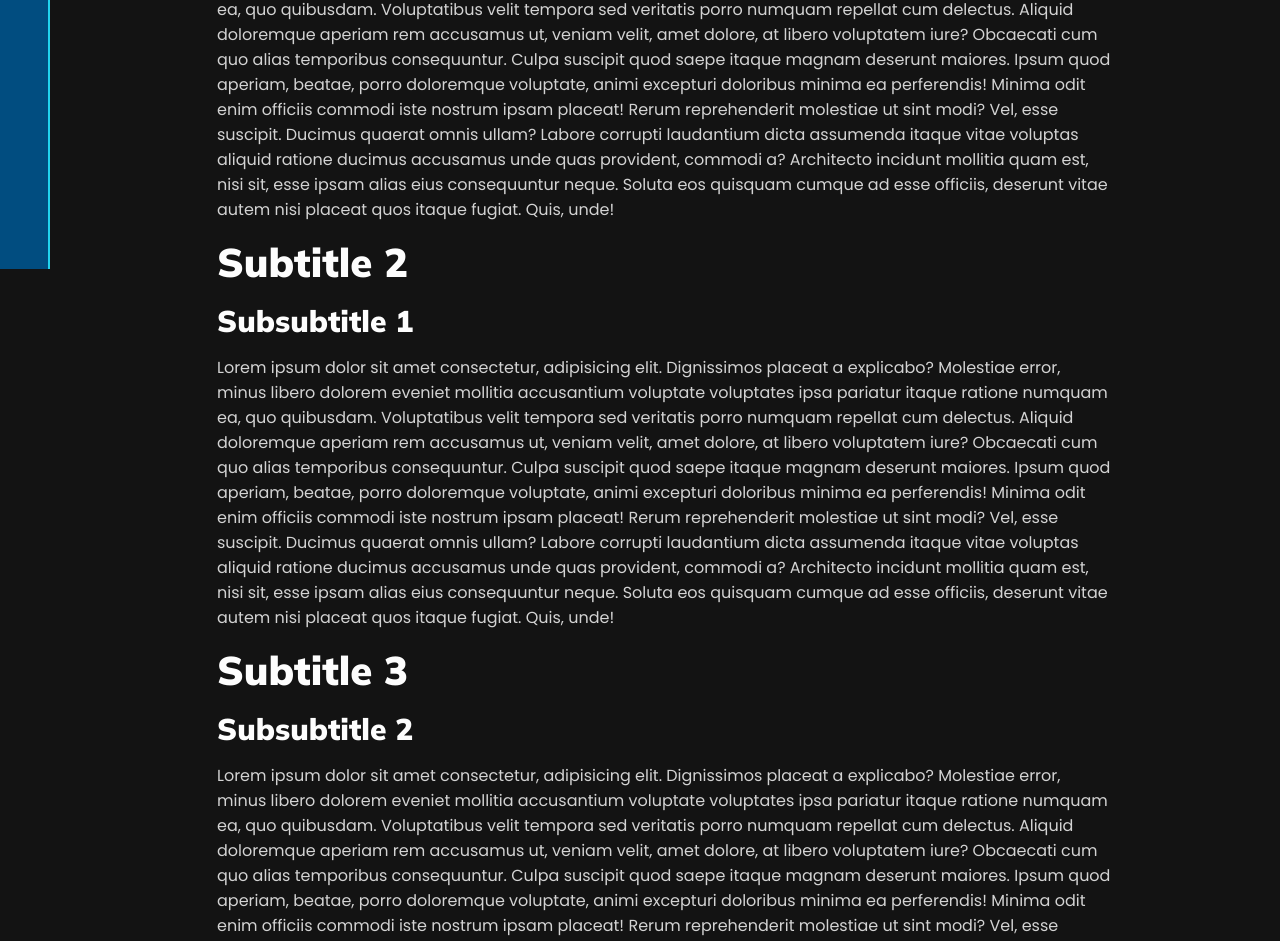
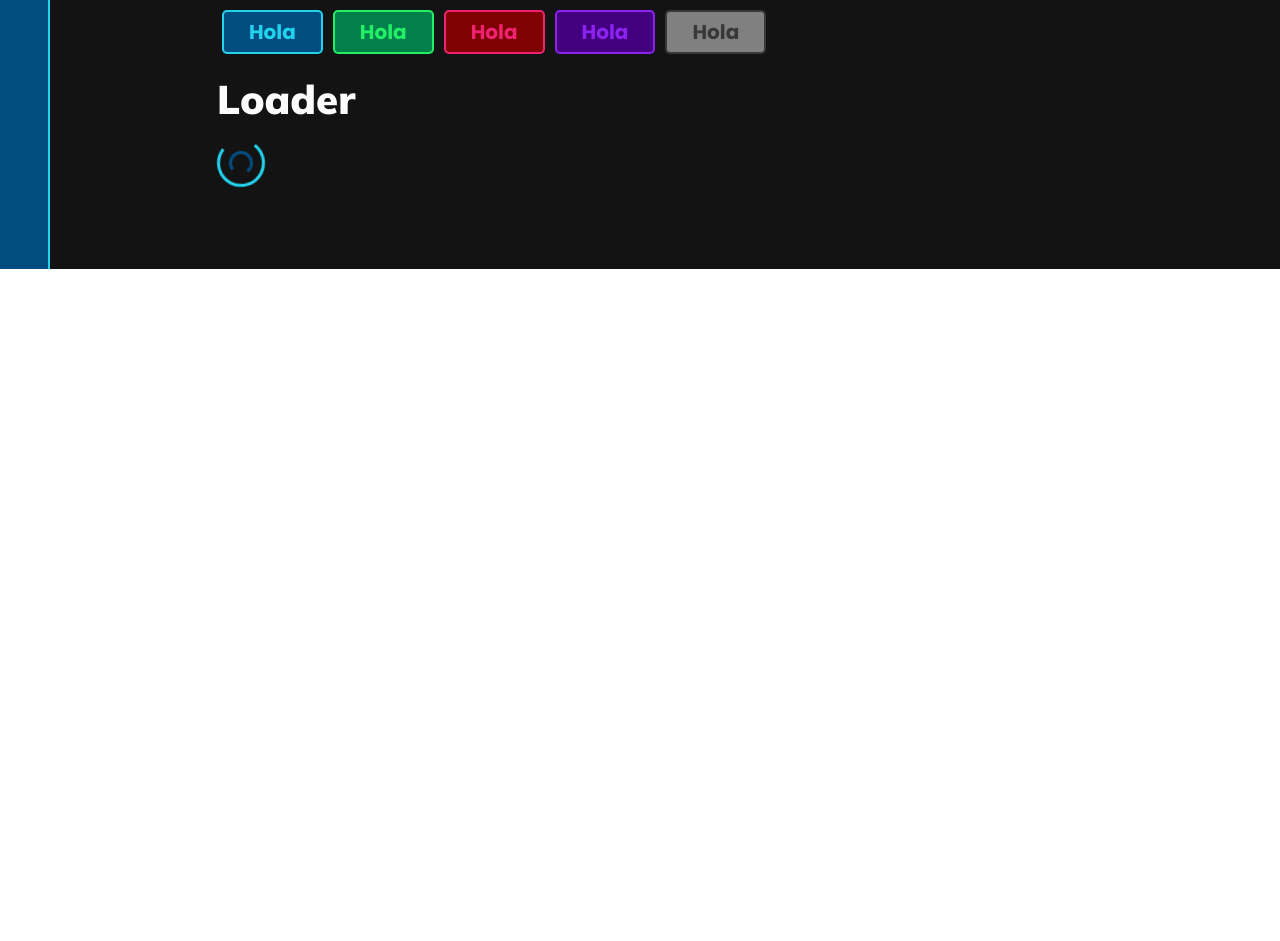
Before and after one commit to irenealcaine/sidebar-template, a React (Create React App) app: page / in a window 1280 px wide. Shown: the part 531-1472 px from the top of the page. After the commit the page ends 800 px from the top, so only its background shows below. Built offline with nearby package versions, Linux system fonts and the light colour scheme.

Commit message:
Update 6 files

```diff
--- /dev/null
+++ b/src/Components/Button/Button.jsx
@@ -0,0 +1,21 @@
+import "./Button.scss";
+import { DarkModeContext } from "../../Context/darkModeContext";
+import { useContext } from "react";
+
+const Button = ({ value, onClick, className, color, disabled }) => {
+  const { darkMode } = useContext(DarkModeContext);
+
+  return (
+    <button
+      onClick={onClick}
+      className={`button ${!disabled ? color : "disabled"} ${className} ${
+        darkMode ? "dark" : ""
+      }`}
+      disabled={disabled}
+    >
+      {value}
+    </button>
+  );
+};
+
+export default Button;
--- /dev/null
+++ b/src/Components/Button/Button.scss
@@ -0,0 +1,118 @@
+@import "src/Variables.scss";
+
+.button {
+  padding: 5px 25px;
+  border-radius: 5px;
+  transition: $transition;
+  cursor: pointer;
+  font-weight: 700;
+  font-size: 20px;
+  margin: 5px;
+
+  background-color: $blue;
+  border: 2px solid $dark-blue;
+  color: $dark-blue;
+
+  &:hover {
+    background-color: $dark-blue;
+    border: 2px solid $blue;
+    color: $blue;
+  }
+
+  &.dark {
+    background-color: $dark-blue;
+    border: 2px solid $blue;
+    color: $blue;
+
+    &:hover {
+      background-color: $blue;
+      border: 2px solid $dark-blue;
+      color: $dark-blue;
+    }
+  }
+
+  &.green {
+    background-color: $green;
+    border: 2px solid $dark-green;
+    color: $dark-green;
+
+    &:hover {
+      background-color: $dark-green;
+      border: 2px solid $green;
+      color: $green;
+    }
+
+    &.dark {
+      background-color: $dark-green;
+      border: 2px solid $green;
+      color: $green;
+
+      &:hover {
+        background-color: $green;
+        border: 2px solid $dark-green;
+        color: $dark-green;
+      }
+    }
+  }
+
+  &.purple {
+    background-color: $purple;
+    border: 2px solid $dark-purple;
+    color: $dark-purple;
+
+    &:hover {
+      background-color: $dark-purple;
+      border: 2px solid $purple;
+      color: $purple;
+    }
+
+    &.dark {
+      background-color: $dark-purple;
+      border: 2px solid $purple;
+      color: $purple;
+
+      &:hover {
+        background-color: $purple;
+        border: 2px solid $dark-purple;
+        color: $dark-purple;
+      }
+    }
+  }
+
+  &.red {
+    background-color: $red;
+    border: 2px solid $dark-red;
+    color: $dark-red;
+
+    &:hover {
+      background-color: $dark-red;
+      border: 2px solid $red;
+      color: $red;
+    }
+
+    &.dark {
+      background-color: $dark-red;
+      border: 2px solid $red;
+      color: $red;
+
+      &:hover {
+        background-color: $red;
+        border: 2px solid $dark-red;
+        color: $dark-red;
+      }
+    }
+  }
+
+  &.disabled {
+    background-color: gray;
+    border: 2px solid $gray;
+    color: $gray;
+    cursor: auto;
+
+    &:hover {
+      background-color: gray;
+      border: 2px solid $gray;
+      color: $gray;
+    }
+  }
+}
--- /dev/null
+++ b/src/Components/Loader/Loader.jsx
@@ -0,0 +1,7 @@
+import "./Loader.scss"
+
+const Loader = () => {
+  return <span className="loader"></span>;
+};
+
+export default Loader;
--- /dev/null
+++ b/src/Components/Loader/Loader.scss
@@ -0,0 +1,48 @@
+@import "src/Variables.scss";
+
+.loader {
+  width: 48px;
+  height: 48px;
+  border-radius: 50%;
+  display: inline-block;
+  position: relative;
+  border: 3px solid;
+  border-color: $blue $blue transparent;
+  box-sizing: border-box;
+  animation: rotation 1s linear infinite;
+
+  &::after {
+    content: "";
+    box-sizing: border-box;
+    position: absolute;
+    left: 0;
+    right: 0;
+    top: 0;
+    bottom: 0;
+    margin: auto;
+    border: 3px solid;
+    border-color: transparent $dark-blue $dark-blue;
+    width: 24px;
+    height: 24px;
+    border-radius: 50%;
+    animation: rotationBack 0.5s linear infinite;
+    transform-origin: center center;
+  }
+}
+@keyframes rotation {
+  0% {
+    transform: rotate(0deg);
+  }
+  100% {
+    transform: rotate(360deg);
+  }
+}
+
+@keyframes rotationBack {
+  0% {
+    transform: rotate(0deg);
+  }
+  100% {
+    transform: rotate(-360deg);
+  }
+}
--- a/src/Pages/Home/Home.jsx
+++ b/src/Pages/Home/Home.jsx
@@ -1,3 +1,5 @@
+import Button from "../../Components/Button/Button";
+import Loader from "../../Components/Loader/Loader";
 import "./Home.scss";
 
 const Home = () => {
@@ -11,19 +13,8 @@ const Home = () => {
         numquam ea, quo quibusdam. Voluptatibus velit tempora sed veritatis
         porro numquam repellat cum delectus. Aliquid doloremque aperiam rem
         accusamus ut, veniam velit, amet dolore, at libero voluptatem iure?
-        Obcaecati cum quo alias temporibus consequuntur. Culpa suscipit quod
-        saepe itaque magnam deserunt maiores. Ipsum quod aperiam, beatae, porro
-        doloremque voluptate, animi excepturi doloribus minima ea perferendis!
-        Minima odit enim officiis commodi iste nostrum ipsam placeat! Rerum
-        reprehenderit molestiae ut sint modi? Vel, esse suscipit. Ducimus
-        quaerat omnis ullam? Labore corrupti laudantium dicta assumenda itaque
-        vitae voluptas aliquid ratione ducimus accusamus unde quas provident,
-        commodi a? Architecto incidunt mollitia quam est, nisi sit, esse ipsam
-        alias eius consequuntur neque. Soluta eos quisquam cumque ad esse
-        officiis, deserunt vitae autem nisi placeat quos itaque fugiat. Quis,
-        unde!
       </p>
-      <h2>Subtitle 1</h2>
+      <h2>Paragraph</h2>
       <p>
         Lorem ipsum dolor sit amet consectetur, adipisicing elit. Dignissimos
         placeat a explicabo? Molestiae error, minus libero dolorem eveniet
@@ -31,60 +22,18 @@ const Home = () => {
         numquam ea, quo quibusdam. Voluptatibus velit tempora sed veritatis
         porro numquam repellat cum delectus. Aliquid doloremque aperiam rem
         accusamus ut, veniam velit, amet dolore, at libero voluptatem iure?
-        Obcaecati cum quo alias temporibus consequuntur. Culpa suscipit quod
-        saepe itaque magnam deserunt maiores. Ipsum quod aperiam, beatae, porro
-        doloremque voluptate, animi excepturi doloribus minima ea perferendis!
-        Minima odit enim officiis commodi iste nostrum ipsam placeat! Rerum
-        reprehenderit molestiae ut sint modi? Vel, esse suscipit. Ducimus
-        quaerat omnis ullam? Labore corrupti laudantium dicta assumenda itaque
-        vitae voluptas aliquid ratione ducimus accusamus unde quas provident,
-        commodi a? Architecto incidunt mollitia quam est, nisi sit, esse ipsam
-        alias eius consequuntur neque. Soluta eos quisquam cumque ad esse
-        officiis, deserunt vitae autem nisi placeat quos itaque fugiat. Quis,
-        unde!
       </p>
-      <h2>Subtitle 2</h2>
-      <h3>Subsubtitle 1</h3>
-      <p>
-        Lorem ipsum dolor sit amet consectetur, adipisicing elit. Dignissimos
-        placeat a explicabo? Molestiae error, minus libero dolorem eveniet
-        mollitia accusantium voluptate voluptates ipsa pariatur itaque ratione
-        numquam ea, quo quibusdam. Voluptatibus velit tempora sed veritatis
-        porro numquam repellat cum delectus. Aliquid doloremque aperiam rem
-        accusamus ut, veniam velit, amet dolore, at libero voluptatem iure?
-        Obcaecati cum quo alias temporibus consequuntur. Culpa suscipit quod
-        saepe itaque magnam deserunt maiores. Ipsum quod aperiam, beatae, porro
-        doloremque voluptate, animi excepturi doloribus minima ea perferendis!
-        Minima odit enim officiis commodi iste nostrum ipsam placeat! Rerum
-        reprehenderit molestiae ut sint modi? Vel, esse suscipit. Ducimus
-        quaerat omnis ullam? Labore corrupti laudantium dicta assumenda itaque
-        vitae voluptas aliquid ratione ducimus accusamus unde quas provident,
-        commodi a? Architecto incidunt mollitia quam est, nisi sit, esse ipsam
-        alias eius consequuntur neque. Soluta eos quisquam cumque ad esse
-        officiis, deserunt vitae autem nisi placeat quos itaque fugiat. Quis,
-        unde!
-      </p>
-      <h2>Subtitle 3</h2>
-      <h3>Subsubtitle 2</h3>
-      <p>
-        Lorem ipsum dolor sit amet consectetur, adipisicing elit. Dignissimos
-        placeat a explicabo? Molestiae error, minus libero dolorem eveniet
-        mollitia accusantium voluptate voluptates ipsa pariatur itaque ratione
-        numquam ea, quo quibusdam. Voluptatibus velit tempora sed veritatis
-        porro numquam repellat cum delectus. Aliquid doloremque aperiam rem
-        accusamus ut, veniam velit, amet dolore, at libero voluptatem iure?
-        Obcaecati cum quo alias temporibus consequuntur. Culpa suscipit quod
-        saepe itaque magnam deserunt maiores. Ipsum quod aperiam, beatae, porro
-        doloremque voluptate, animi excepturi doloribus minima ea perferendis!
-        Minima odit enim officiis commodi iste nostrum ipsam placeat! Rerum
-        reprehenderit molestiae ut sint modi? Vel, esse suscipit. Ducimus
-        quaerat omnis ullam? Labore corrupti laudantium dicta assumenda itaque
-        vitae voluptas aliquid ratione ducimus accusamus unde quas provident,
-        commodi a? Architecto incidunt mollitia quam est, nisi sit, esse ipsam
-        alias eius consequuntur neque. Soluta eos quisquam cumque ad esse
-        officiis, deserunt vitae autem nisi placeat quos itaque fugiat. Quis,
-        unde!
-      </p>
+      <h2>Buttons</h2>
+      <h3>Default, green, red, purple, disabled</h3>
+      <Button value={"Hola"} href={"https://google.es"} />
+      <Button value={"Hola"} href={"https://google.es"} color={"green"} />
+      <Button value={"Hola"} href={"https://google.es"} color={"red"} />
+      <Button value={"Hola"} href={"https://google.es"} color={"purple"} />
+      <Button value={"Hola"} href={"https://google.es"} disabled={true} />
+
+      <h2>Loader</h2>
+
+      <Loader />
     </div>
   );
 };
--- a/src/Variables.scss
+++ b/src/Variables.scss
@@ -1,9 +1,15 @@
 $light: #fdfdfd;
 $dark: #131313;
+$gray: #383838;
+$light-gray: #d3d3d3;
 $blue: #22d3ee;
 $dark-blue: #014d80;
-$gray: #383838;
-$light-gray: #d3d3d3;
+$green: #22ee66;
+$dark-green: #01804b;
+$purple: #8b22ee;
+$dark-purple: #430180;
+$red: #ee2270;
+$dark-red: #800101;
 
 $header-width: 200px;
 $header-width-closed: 50px;
```
